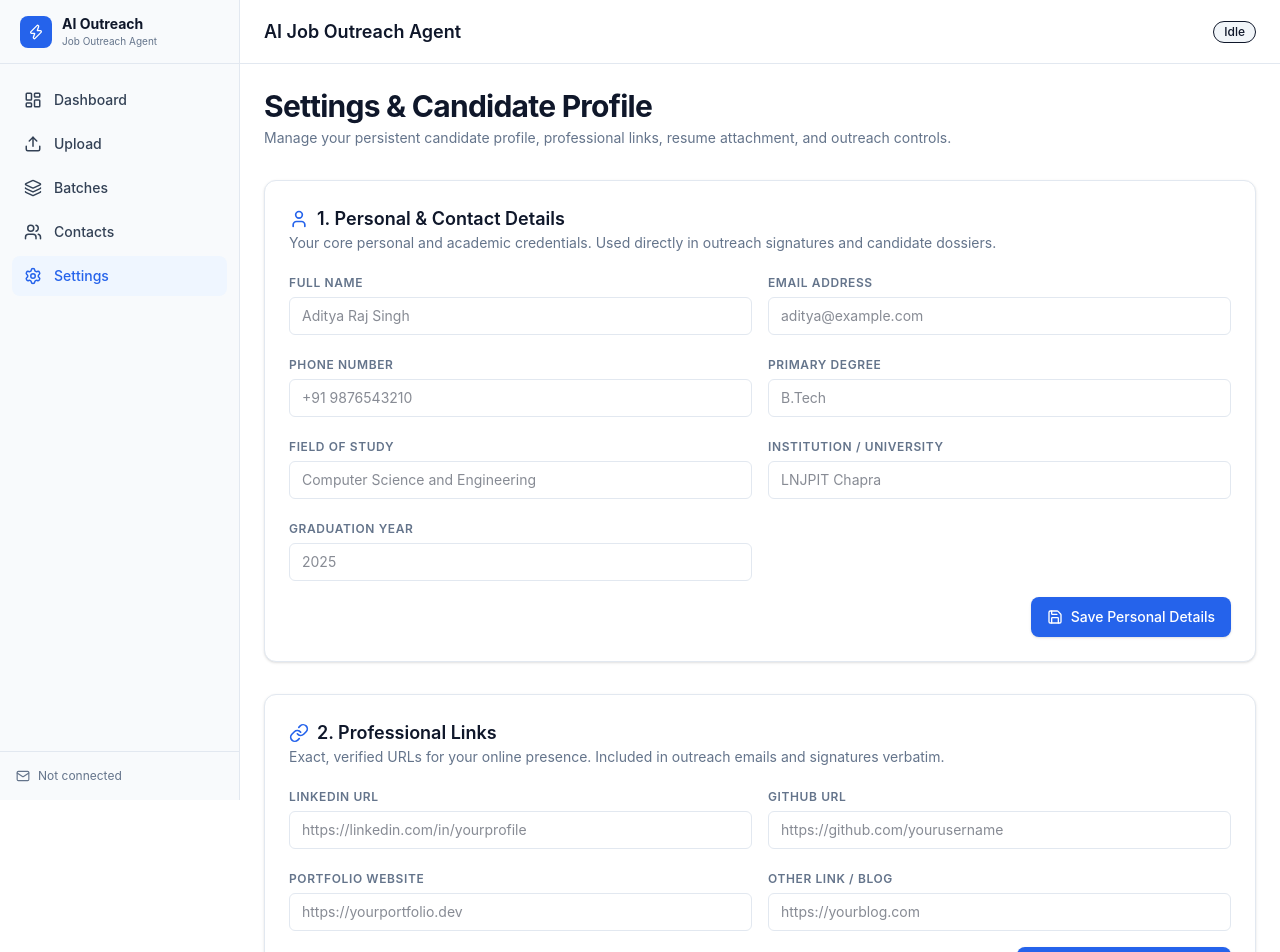
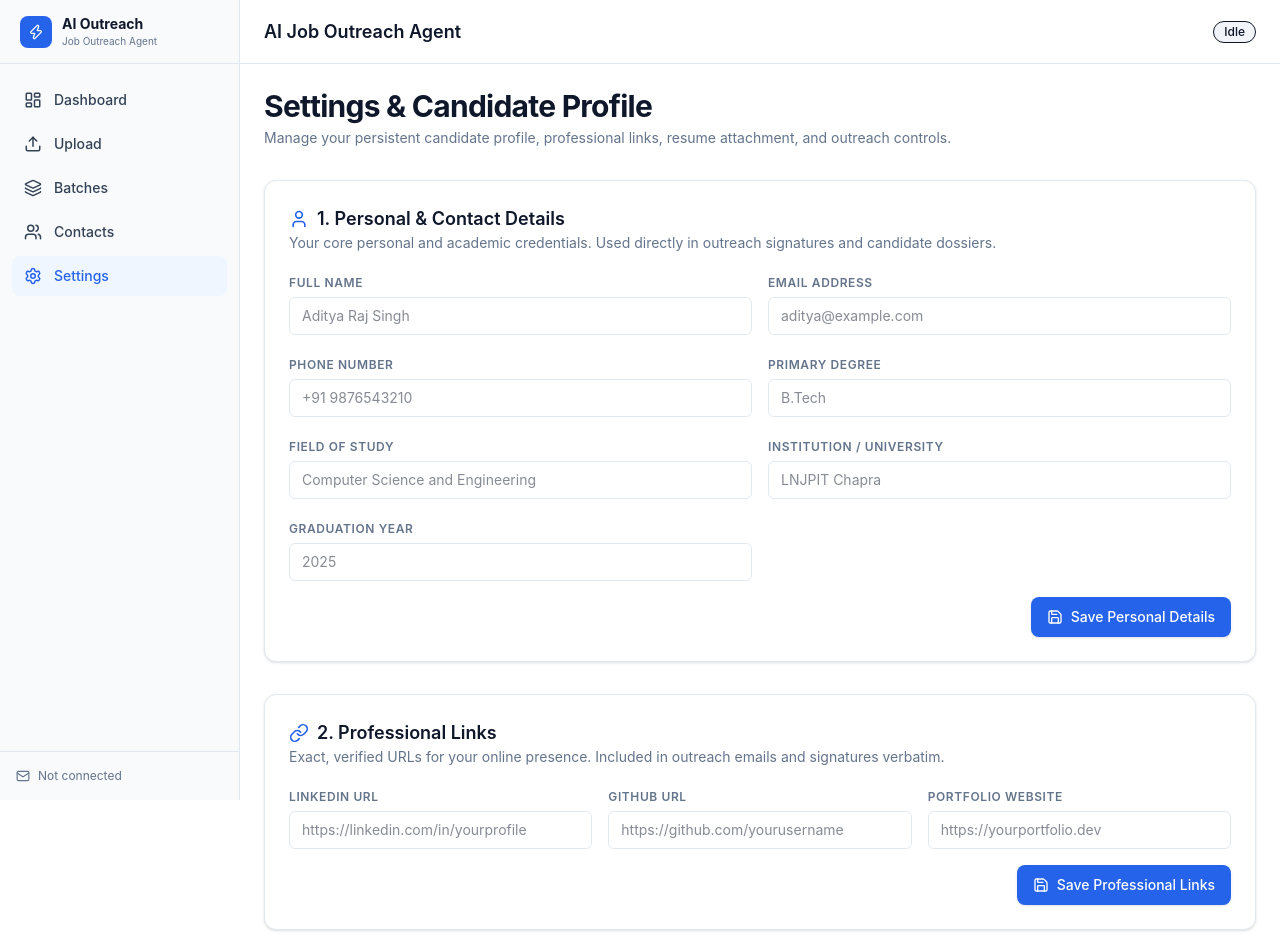
Before and after one commit to Aditya-rjs/ai-job-outreach-agent, a Next.js app: page /settings in a window 1280 px wide. Shown: the top 952 px of the page. Built offline with nearby package versions, Linux system fonts and the light colour scheme; no server answers; the database is empty.

Commit message:
fix: remove unapproved other profile link

```diff
--- a/src/app/api/contacts/[id]/regenerate/route.ts
+++ b/src/app/api/contacts/[id]/regenerate/route.ts
@@ -37,7 +37,6 @@ export async function POST(
       linkedin: profile.linkedin || null,
       github: profile.github || null,
       portfolio: profile.portfolio || null,
-      other: profile.otherLink || null,
     };
 
     // 2. Fetch contact
--- a/src/app/api/generate/route.ts
+++ b/src/app/api/generate/route.ts
@@ -36,7 +36,6 @@ export async function POST(request: NextRequest): Promise<NextResponse<ApiRespon
       linkedin: profile.linkedin || null,
       github: profile.github || null,
       portfolio: profile.portfolio || null,
-      other: profile.otherLink || null,
     };
 
     const body = await request.json().catch(() => ({}));
--- a/src/app/settings/page.tsx
+++ b/src/app/settings/page.tsx
@@ -64,7 +64,6 @@ export default function SettingsPage() {
     linkedin: '',
     github: '',
     portfolio: '',
-    otherLink: '',
     education: [],
     experience: [],
     projects: [],
@@ -97,7 +96,6 @@ export default function SettingsPage() {
     linkedin: '',
     github: '',
     portfolio: '',
-    otherLink: '',
   });
 
   // Skills local state
@@ -230,7 +228,6 @@ export default function SettingsPage() {
               linkedin: p.linkedin || '',
               github: p.github || '',
               portfolio: p.portfolio || '',
-              otherLink: p.otherLink || '',
             });
             setSkillsState(p.skills || {
               languages: [],
@@ -301,7 +298,6 @@ export default function SettingsPage() {
         linkedin: updatedProfile.linkedin || '',
         github: updatedProfile.github || '',
         portfolio: updatedProfile.portfolio || '',
-        otherLink: updatedProfile.otherLink || '',
       });
       setSkillsState(updatedProfile.skills || {
         languages: [],
@@ -909,7 +905,7 @@ export default function SettingsPage() {
         </CardHeader>
         <CardContent>
           <form onSubmit={handleSaveLinks} className="space-y-4">
-            <div className="grid grid-cols-1 gap-4 md:grid-cols-2">
+            <div className="grid grid-cols-1 gap-4 md:grid-cols-3">
               <div>
                 <label className="text-xs font-semibold text-muted-foreground uppercase tracking-wider">LinkedIn URL</label>
                 <input
@@ -937,16 +933,6 @@ export default function SettingsPage() {
                   value={linksForm.portfolio}
                   onChange={(e) => setLinksForm({ ...linksForm, portfolio: e.target.value })}
                   placeholder="https://yourportfolio.dev"
-                  className="mt-1 w-full rounded-md border border-border bg-background px-3 py-2 text-sm focus:outline-none focus:ring-2 focus:ring-primary"
-                />
-              </div>
-              <div>
-                <label className="text-xs font-semibold text-muted-foreground uppercase tracking-wider">Other Link / Blog</label>
-                <input
-                  type="url"
-                  value={linksForm.otherLink}
-                  onChange={(e) => setLinksForm({ ...linksForm, otherLink: e.target.value })}
-                  placeholder="https://yourblog.com"
                   className="mt-1 w-full rounded-md border border-border bg-background px-3 py-2 text-sm focus:outline-none focus:ring-2 focus:ring-primary"
                 />
               </div>
--- a/src/db/schema/candidate-profile.ts
+++ b/src/db/schema/candidate-profile.ts
@@ -12,7 +12,6 @@ export const candidateProfile = sqliteTable('candidate_profile', {
   linkedin: text('linkedin').notNull().default(''),
   github: text('github').notNull().default(''),
   portfolio: text('portfolio').notNull().default(''),
-  otherLink: text('other_link').notNull().default(''),
   education: text('education').notNull().default('[]'),
   experience: text('experience').notNull().default('[]'),
   projects: text('projects').notNull().default('[]'),
--- a/src/db/seed.ts
+++ b/src/db/seed.ts
@@ -70,7 +70,6 @@ export function seedDatabase() {
     const linkLinkedin = db.select().from(settings).where(eq(settings.key, 'profile_link_linkedin')).get()?.value || '';
     const linkGithub = db.select().from(settings).where(eq(settings.key, 'profile_link_github')).get()?.value || '';
     const linkPortfolio = db.select().from(settings).where(eq(settings.key, 'profile_link_portfolio')).get()?.value || '';
-    const linkOther = db.select().from(settings).where(eq(settings.key, 'profile_link_other')).get()?.value || '';
 
     db.insert(candidateProfile)
       .values({
@@ -85,7 +84,6 @@ export function seedDatabase() {
         linkedin: linkLinkedin,
         github: linkGithub,
         portfolio: linkPortfolio,
-        otherLink: linkOther,
         education: '[]',
         experience: '[]',
         projects: '[]',
--- a/src/lib/ai/email-generator.ts
+++ b/src/lib/ai/email-generator.ts
@@ -70,11 +70,10 @@ function getProfileDetails(profile: CandidateProfile | StructuredResumeProfile,
 
   const skills = profile.skills || {};
 
-  const effectiveLinks: VerifiedProfileLinks = {
+  const effectiveLinks = {
     linkedin: (verifiedLinks?.linkedin || ('linkedin' in profile ? profile.linkedin : '')) || null,
     github: (verifiedLinks?.github || ('github' in profile ? profile.github : '')) || null,
     portfolio: (verifiedLinks?.portfolio || ('portfolio' in profile ? profile.portfolio : '')) || null,
-    other: (verifiedLinks?.other || ('otherLink' in profile ? profile.otherLink : '')) || null,
   };
 
   return {
@@ -279,7 +278,6 @@ function buildGenerationPrompt(
   if (details.effectiveLinks?.linkedin) verifiedLinkLines.push(`- LinkedIn: ${details.effectiveLinks.linkedin}`);
   if (details.effectiveLinks?.github) verifiedLinkLines.push(`- GitHub: ${details.effectiveLinks.github}`);
   if (details.effectiveLinks?.portfolio) verifiedLinkLines.push(`- Portfolio: ${details.effectiveLinks.portfolio}`);
-  if (details.effectiveLinks?.other) verifiedLinkLines.push(`- Other: ${details.effectiveLinks.other}`);
 
   return `You are a professional career communication specialist writing a personalized, high-conviction job-outreach email from an engineering candidate to an HR recruiter or hiring manager.
 
--- a/src/lib/candidate-profile/candidate-profile-service.ts
+++ b/src/lib/candidate-profile/candidate-profile-service.ts
@@ -23,7 +23,6 @@ export function getCandidateProfile(dbClient?: DbClient): CandidateProfile {
     const linkLinkedin = db.select().from(settings).where(eq(settings.key, 'profile_link_linkedin')).get()?.value || '';
     const linkGithub = db.select().from(settings).where(eq(settings.key, 'profile_link_github')).get()?.value || '';
     const linkPortfolio = db.select().from(settings).where(eq(settings.key, 'profile_link_portfolio')).get()?.value || '';
-    const linkOther = db.select().from(settings).where(eq(settings.key, 'profile_link_other')).get()?.value || '';
 
     const defaultSkillsJson = JSON.stringify(DEFAULT_SKILLS);
     const nowIso = new Date().toISOString();
@@ -41,7 +40,6 @@ export function getCandidateProfile(dbClient?: DbClient): CandidateProfile {
         linkedin: linkLinkedin,
         github: linkGithub,
         portfolio: linkPortfolio,
-        otherLink: linkOther,
         education: '[]',
         experience: '[]',
         projects: '[]',
@@ -114,7 +112,6 @@ export function getCandidateProfile(dbClient?: DbClient): CandidateProfile {
     linkedin: row.linkedin || '',
     github: row.github || '',
     portfolio: row.portfolio || '',
-    otherLink: row.otherLink || '',
     education,
     experience,
     projects,
@@ -145,7 +142,6 @@ export function saveCandidateProfile(
   const nextLinkedin = updates.linkedin !== undefined ? updates.linkedin.trim() : current.linkedin;
   const nextGithub = updates.github !== undefined ? updates.github.trim() : current.github;
   const nextPortfolio = updates.portfolio !== undefined ? updates.portfolio.trim() : current.portfolio;
-  const nextOtherLink = updates.otherLink !== undefined ? updates.otherLink.trim() : current.otherLink;
 
   const nextEducation = updates.education !== undefined ? updates.education : current.education;
   const nextExperience = updates.experience !== undefined ? updates.experience : current.experience;
@@ -165,7 +161,6 @@ export function saveCandidateProfile(
       linkedin: nextLinkedin,
       github: nextGithub,
       portfolio: nextPortfolio,
-      otherLink: nextOtherLink,
       education: JSON.stringify(nextEducation),
       experience: JSON.stringify(nextExperience),
       projects: JSON.stringify(nextProjects),
@@ -182,7 +177,6 @@ export function saveCandidateProfile(
     { key: 'profile_link_linkedin', val: nextLinkedin },
     { key: 'profile_link_github', val: nextGithub },
     { key: 'profile_link_portfolio', val: nextPortfolio },
-    { key: 'profile_link_other', val: nextOtherLink },
   ];
 
   for (const { key, val } of linkPairs) {
--- a/src/lib/pipeline/generation-reconciler.ts
+++ b/src/lib/pipeline/generation-reconciler.ts
@@ -333,7 +333,6 @@ export async function reconcilePendingEmailGenerations(options: {
     linkedin: profile.linkedin || null,
     github: profile.github || null,
     portfolio: profile.portfolio || null,
-    other: profile.otherLink || null,
   };
   const resumeRecord = db.select().from(resume).where(eq(resume.id, 'current')).get();
   const resumeVersion = resumeRecord?.version || resumeRecord?.uploadedAt || profile.version;
--- a/src/types/index.ts
+++ b/src/types/index.ts
@@ -422,7 +422,6 @@ export interface CandidateProfile {
   linkedin: string;
   github: string;
   portfolio: string;
-  otherLink: string;
   education: CandidateEducation[];
   experience: CandidateExperience[];
   projects: CandidateProject[];
--- a/tests/verify-manual-candidate-profile.ts
+++ b/tests/verify-manual-candidate-profile.ts
@@ -47,8 +47,8 @@ async function runTests() {
     console.log('✓ Verified: No legacy parsedData contamination.');
   }
 
-  // Test 2b: Verify candidate_profile schema has NO location and NO summary columns
-  console.log('\n[Test 2b] Verifying candidate_profile schema strictly lacks location and summary...');
+  // Test 2b: Verify candidate_profile schema has NO location, NO summary, and NO other_link columns
+  console.log('\n[Test 2b] Verifying candidate_profile schema strictly lacks location, summary, and other_link...');
   const tableColumns = db.all<{ name: string }>(sql`PRAGMA table_info(candidate_profile)`);
   const colNames = tableColumns.map((c) => c.name);
   if (colNames.includes('location')) {
@@ -56,6 +56,9 @@ async function runTests() {
   }
   if (colNames.includes('summary')) {
     throw new Error('FAIL: candidate_profile still has summary column in SQLite table!');
+  }
+  if (colNames.includes('other_link')) {
+    throw new Error('FAIL: candidate_profile still has other_link column in SQLite table!');
   }
   const requiredPersonalCols = [
     'full_name',
@@ -71,7 +74,13 @@ async function runTests() {
       throw new Error(`FAIL: candidate_profile missing expected column ${col}!`);
     }
   }
-  console.log('✓ Verified: SQLite schema strictly contains only the 7 approved personal fields (no location, no summary).');
+  const requiredLinkCols = ['linkedin', 'github', 'portfolio'];
+  for (const col of requiredLinkCols) {
+    if (!colNames.includes(col)) {
+      throw new Error(`FAIL: candidate_profile missing expected link column ${col}!`);
+    }
+  }
+  console.log('✓ Verified: SQLite schema strictly contains only the 7 approved personal fields and 3 approved link fields (no location, no summary, no other_link).');
 
   // Test 3: Verify Saving & Updating Authoritative Candidate Profile
   console.log('\n[Test 3] Testing manual profile save and persistence...');
@@ -86,7 +95,6 @@ async function runTests() {
     linkedin: 'https://linkedin.com/in/adityarajsingh-test',
     github: 'https://github.com/adityasingh-test',
     portfolio: 'https://adityasingh.dev',
-    otherLink: 'https://blog.adityasingh.dev',
     education: [
       {
         id: 'edu_1',
```
Also changed, not shown: src/db/migrate.ts (+7 -8 lines).
